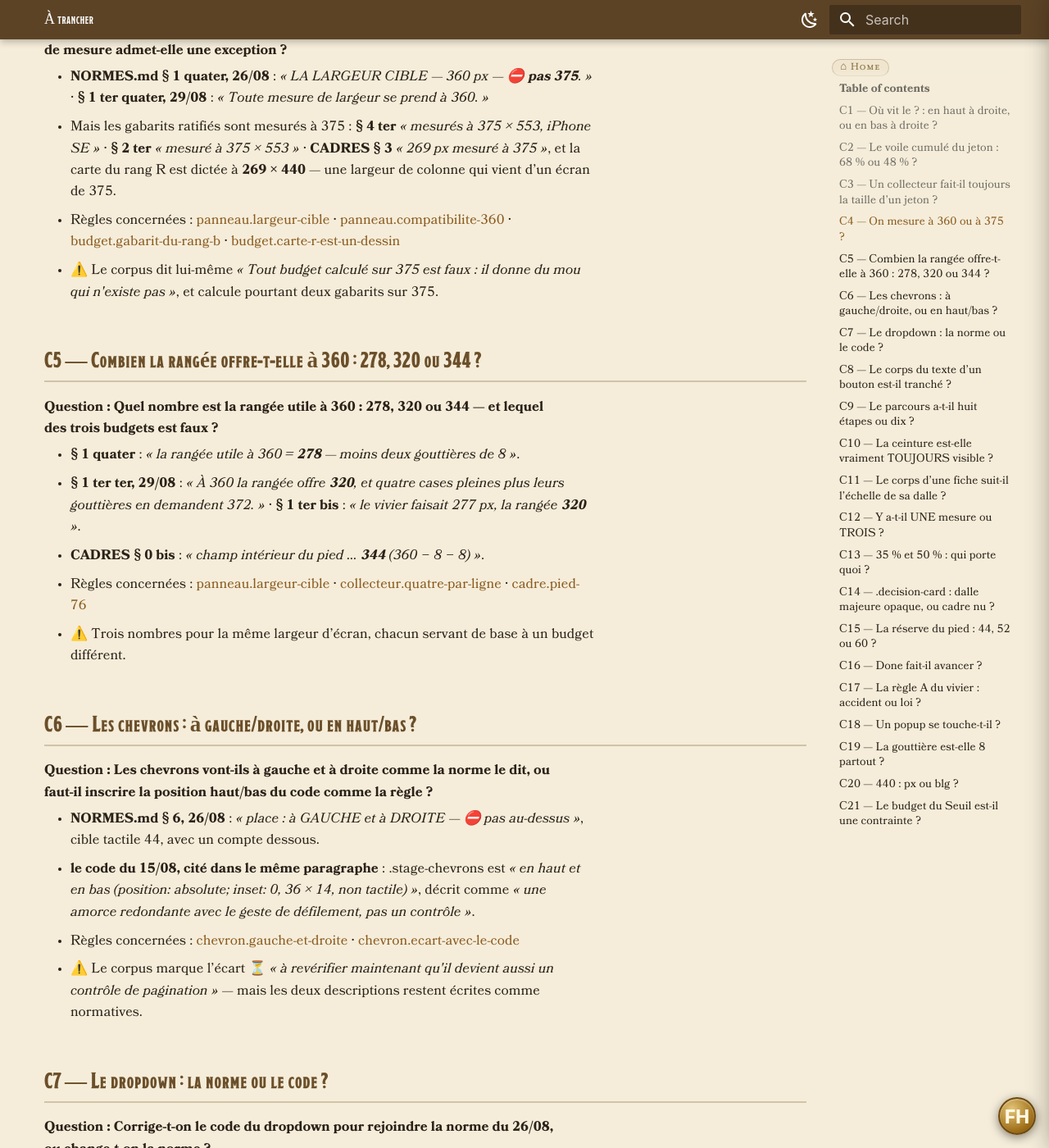
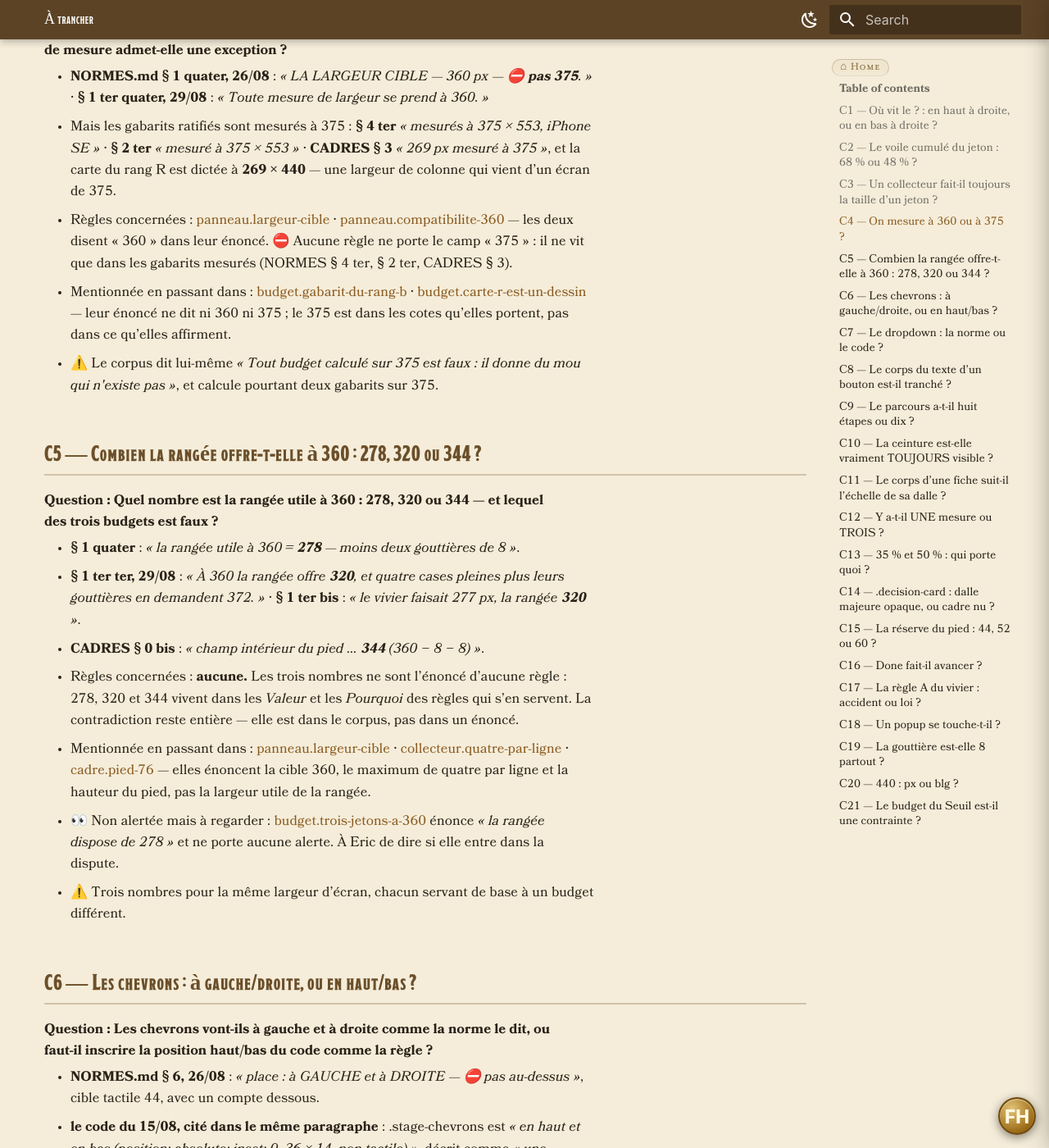
Before and after one commit to Noirchicot/fh-phb, an MkDocs documentation site: the page built from docs/bible/a-trancher.md, in a window 1280 px wide and 1400 px high, scrolled down 1684 px. Shown: the whole window at 82% size. Built offline with MkDocs 1.6.1 and Material for MkDocs 9.7.7, drawn with Linux system fonts in a browser that asks for light colours; some of the changed text lies outside the part shown.

Commit message:
Bible : une alerte ne se pose que sur une règle dont l'énoncé est en jeu
Treize alertes sur quarante-neuf étaient posées sur des règles qui ne font que
mentionner la valeur disputée dans leur argument ou leur valeur, jamais dans leur
énoncé. Le cas signalé au rendu : `jeton.cote` (« 87 × 48 blg ») renvoyait à C9,
« huit étapes ou dix ? », alors que la cote du jeton n'est contestée par personne.

Retirées (13) : C4 sur `budget.gabarit-du-rang-b` et `budget.carte-r-est-un-dessin` ·
C5 sur `panneau.largeur-cible`, `collecteur.quatre-par-ligne` et `cadre.pied-76` ·
C8 sur `bouton.porte-a-deux-ages` · C9 sur `cadre.belt-toujours-visible`,
`socle.ce-qui-ne-se-redessine-jamais` et `jeton.cote` · C10 sur
`cadre.fs-sortie-nommee` · C15 sur `cadre.regle-par-ressemblance-nomme-sa-source` ·
C19 sur `budget.table-des-hauteurs` et `chevron.cout-en-largeur`.

Gardées : 36. Quatre changent de forme parce qu'aucune autre règle ne porte le camp
d'en face (C4 ×2, C15, C19), cinq voient leur liste de pairs raccourcie.

Les 21 contradictions restent, mot pour mot. Deux se retrouvent sans aucune règle en
jeu (C5 et C9) : elles sont gardées, avec la raison écrite. Chaque contradiction
gagne sa ligne « Mentionnée en passant dans » ; C5 et C9 signalent en plus une règle
dont l'énoncé porte bien un camp mais qui ne portait aucune alerte
(`budget.trois-jetons-a-360`, `livre.rangee-encore-vide`) — à Eric de trancher.

Aucun énoncé, aucun « Pourquoi », aucune ancre, aucun titre touché.
Preuve : mkdocs build --strict, code 0, aucun lien cassé.

```diff
--- a/docs/bible/a-trancher.md
+++ b/docs/bible/a-trancher.md
@@ -35,7 +35,8 @@
 
 - **NORMES.md § 1 quater, 26/08** : *« LA LARGEUR CIBLE — 360 px — ⛔ **pas 375**. »* · **§ 1 ter quater, 29/08** : *« Toute mesure de largeur se prend à 360. »*
 - Mais les gabarits ratifiés sont mesurés à 375 : **§ 4 ter** *« mesurés à 375 × 553, iPhone SE »* · **§ 2 ter** *« mesuré à 375 × 553 »* · **CADRES § 3** *« 269 px mesuré à 375 »*, et la carte du rang R est dictée à **269 × 440** — une largeur de colonne qui vient d'un écran de 375.
-- Règles concernées : [`panneau.largeur-cible`](panneau.md#panneau-largeur-cible) · [`panneau.compatibilite-360`](panneau.md#panneau-compatibilite-360) · [`budget.gabarit-du-rang-b`](budget.md#budget-gabarit-du-rang-b) · [`budget.carte-r-est-un-dessin`](budget.md#budget-carte-r-est-un-dessin)
+- Règles concernées : [`panneau.largeur-cible`](panneau.md#panneau-largeur-cible) · [`panneau.compatibilite-360`](panneau.md#panneau-compatibilite-360) — les deux disent « 360 » dans leur énoncé. ⛔ Aucune règle ne porte le camp « 375 » : il ne vit que dans les gabarits mesurés (NORMES § 4 ter, § 2 ter, CADRES § 3).
+- Mentionnée en passant dans : [`budget.gabarit-du-rang-b`](budget.md#budget-gabarit-du-rang-b) · [`budget.carte-r-est-un-dessin`](budget.md#budget-carte-r-est-un-dessin) — leur énoncé ne dit ni 360 ni 375 ; le 375 est dans les cotes qu'elles portent, pas dans ce qu'elles affirment.
 - ⚠️ Le corpus dit lui-même *« Tout budget calculé sur 375 est faux : il donne du mou qui n'existe pas »*, et calcule pourtant deux gabarits sur 375.
 
 ## C5 — Combien la rangée offre-t-elle à 360 : 278, 320 ou 344 ? { #c5 }
@@ -45,7 +46,9 @@
 - **§ 1 quater** : *« la rangée utile à 360 = **278** — moins deux gouttières de 8 »*.
 - **§ 1 ter ter, 29/08** : *« À 360 la rangée offre **320**, et quatre cases pleines plus leurs gouttières en demandent 372. »* · **§ 1 ter bis** : *« le vivier faisait 277 px, la rangée **320** »*.
 - **CADRES § 0 bis** : *« champ intérieur du pied … **344** (360 − 8 − 8) »*.
-- Règles concernées : [`panneau.largeur-cible`](panneau.md#panneau-largeur-cible) · [`collecteur.quatre-par-ligne`](organes.md#collecteur-quatre-par-ligne) · [`cadre.pied-76`](cadres.md#cadre-pied-76)
+- Règles concernées : **aucune.** Les trois nombres ne sont l'énoncé d'aucune règle : 278, 320 et 344 vivent dans les *Valeur* et les *Pourquoi* des règles qui s'en servent. La contradiction reste entière — elle est dans le corpus, pas dans un énoncé.
+- Mentionnée en passant dans : [`panneau.largeur-cible`](panneau.md#panneau-largeur-cible) · [`collecteur.quatre-par-ligne`](organes.md#collecteur-quatre-par-ligne) · [`cadre.pied-76`](cadres.md#cadre-pied-76) — elles énoncent la cible 360, le maximum de quatre par ligne et la hauteur du pied, pas la largeur utile de la rangée.
+- 👀 Non alertée mais à regarder : [`budget.trois-jetons-a-360`](budget.md#budget-trois-jetons-a-360) énonce *« la rangée dispose de 278 »* et ne porte aucune alerte. À Eric de dire si elle entre dans la dispute.
 - ⚠️ Trois nombres pour la même largeur d'écran, chacun servant de base à un budget différent.
 
 ## C6 — Les chevrons : à gauche/droite, ou en haut/bas ? { #c6 }
@@ -72,7 +75,8 @@
 
 - **NORMES.md § 6, 26/08** : *« ⛔ **aucune taille de texte n'est déclarée pour un bouton** — `.species-done` porte `font: inherit`. Tant que le corps d'un bouton n'est pas nommé (T-quoi ?), les largeurs de `small` et `medium` ne sont pas calculables. ⏳ À trancher. »*
 - **NORMES.md § 4 ter, 27/08** : *« la porte : 44 px de cible, corps **T3** — c'est un bouton »* · **§ registre des boutons** : *« bouton de PROPOSITION : octogone, **T3** »* · **§ 6** : *« T3 est le corps recommandé »*.
-- Règles concernées : [`bouton.corps-du-texte`](organes.md#bouton-corps-du-texte) · [`bouton.gabarit-des-deux-lignes`](organes.md#bouton-gabarit-des-deux-lignes) · [`bouton.porte-a-deux-ages`](organes.md#bouton-porte-a-deux-ages)
+- Règles concernées : [`bouton.corps-du-texte`](organes.md#bouton-corps-du-texte) · [`bouton.gabarit-des-deux-lignes`](organes.md#bouton-gabarit-des-deux-lignes)
+- Mentionnée en passant dans : [`bouton.porte-a-deux-ages`](organes.md#bouton-porte-a-deux-ages) — son énoncé décrit les deux âges d'une porte, il ne nomme aucun corps de texte.
 - ⚠️ T3 est employé et ratifié pour la porte ; il reste écrit « à trancher » pour la famille des boutons.
 
 ## C9 — Le parcours a-t-il huit étapes ou dix ? { #c9 }
@@ -81,7 +85,9 @@
 
 - **huit** : *« Elle vaut pour tout token et pour tout collecteur, sur les **huit** étapes »* (§ TAILLE STANDARD) · *« c'est un seuil, pas une étape du **parcours à 8 temps** »* (§ 1 quater) · *« les **huit** écrans rendent 352 dans 360 »* (§ 1 ter quater).
 - **dix** : *« CEINTURE — **dix** étapes, toujours visible »* (CADRES § 3, croquis) · *« La ceinture des **dix** étapes n'est jamais couverte »* (CADRES § 0) · *« `.belt` et ses **dix** crans »* (SOCLE) · *« les **dix** écrans en héritent »*, *« elle est vide sur les **dix** écrans »*, *« cinq écrans sur dix »* (NORMES / CADRES).
-- Règles concernées : [`cadre.belt-toujours-visible`](cadres.md#cadre-belt-toujours-visible) · [`socle.ce-qui-ne-se-redessine-jamais`](socle.md#socle-ce-qui-ne-se-redessine-jamais) · [`jeton.cote`](organes.md#jeton-cote)
+- Règles concernées : **aucune.** Ni « huit » ni « dix » n'est l'énoncé d'une règle : les deux comptes ne paraissent que dans des arguments et des valeurs. La contradiction reste entière — c'est le corpus qui compte deux fois, aucune règle ne prend parti.
+- Mentionnée en passant dans : [`cadre.belt-toujours-visible`](cadres.md#cadre-belt-toujours-visible) · [`socle.ce-qui-ne-se-redessine-jamais`](socle.md#socle-ce-qui-ne-se-redessine-jamais) · [`jeton.cote`](organes.md#jeton-cote) — elles énoncent respectivement que la ceinture n'est jamais couverte, que cinq nœuds ne se redessinent pas, et qu'un jeton mesure 87 × 48 ; le compte des étapes est dans leur *Valeur* ou leur *Pourquoi*.
+- 👀 Non alertée mais à regarder : [`livre.rangee-encore-vide`](organes.md#livre-rangee-encore-vide) énonce *« les dix écrans »* et *« cinq écrans sur dix »* et ne porte aucune alerte.
 - ⚠️ Les deux comptes servent de base à des budgets et à des gardes.
 
 ## C10 — La ceinture est-elle vraiment TOUJOURS visible ? { #c10 }
@@ -91,7 +97,8 @@
 - **CADRES.md § 0** : *« BELT IS ALWAYS VISIBLE »* · *« La ceinture des dix étapes n'est jamais couverte, **par aucun cadre**. »*
 - **CADRES.md § 2** : *« **FS** — plein écran : ni belt ni menu, **ça recouvre tout** »*.
 - **NORMES.md § 1 quater** : *« elle n'est PAS sur tous les écrans — ⛔ **Entrée › R n'en a pas** … 60 px récupérés »* · **§ 1 sexies** : le Seuil est un `FS`, *« ni ceinture ni menu latéral »*.
-- Règles concernées : [`cadre.belt-toujours-visible`](cadres.md#cadre-belt-toujours-visible) · [`cadre.fs-sortie-nommee`](cadres.md#cadre-fs-sortie-nommee) · [`budget.entree-r-sans-ceinture`](budget.md#budget-entree-r-sans-ceinture) · [`cadre.seuil-est-un-fs`](cadres.md#cadre-seuil-est-un-fs)
+- Règles concernées : [`cadre.belt-toujours-visible`](cadres.md#cadre-belt-toujours-visible) · [`budget.entree-r-sans-ceinture`](budget.md#budget-entree-r-sans-ceinture) · [`cadre.seuil-est-un-fs`](cadres.md#cadre-seuil-est-un-fs)
+- Mentionnée en passant dans : [`cadre.fs-sortie-nommee`](cadres.md#cadre-fs-sortie-nommee) — son énoncé exige une sortie nommée ; que le FS recouvre la ceinture est dans son argument.
 - ⚠️ La constante « au-dessus de tout » a au moins deux exceptions écrites, aucune n'étant nommée comme telle dans CADRES § 0.
 
 ## C11 — Le corps d'une fiche suit-il l'échelle de sa dalle ? { #c11 }
@@ -136,7 +143,8 @@
 
 - **NORMES.md § 4** : *« Identity réservait **60 px** là où Destiny et Skills en réservent **52** (la grandeur étroite) »* — présenté comme un défaut.
 - **NORMES.md § LA RÉSERVE EST SYMÉTRIQUE** : mesuré après correction, *« Identity **60/60** … Species, Inheritance, Class **44/44** »* — présenté comme correct, avec l'argument *« ce qui compte n'est pas le chiffre, c'est qu'il soit LE MÊME à gauche et à droite »*.
-- Règles concernées : [`cadre.regle-par-ressemblance-nomme-sa-source`](cadres.md#cadre-regle-par-ressemblance-nomme-sa-source) · [`bouton.reserve-symetrique`](organes.md#bouton-reserve-symetrique)
+- Règles concernées : [`bouton.reserve-symetrique`](organes.md#bouton-reserve-symetrique) — seule règle dont l'énoncé porte la réserve. ⛔ L'autre camp (le 60 d'Identity présenté comme un défaut) ne vit que dans NORMES § 4.
+- Mentionnée en passant dans : [`cadre.regle-par-ressemblance-nomme-sa-source`](cadres.md#cadre-regle-par-ressemblance-nomme-sa-source) — le 60 contre 52 y est l'EXEMPLE d'une règle écrite par ressemblance, pas son énoncé.
 - ⚠️ Le 60 d'Identity est décrit comme une faute dans un paragraphe et comme la mesure juste dans l'autre. Le 52 (la « grandeur étroite ») n'existe plus depuis que `data-grandeur` a remplacé les `@media`.
 
 ## C16 — `Done` fait-il avancer ? { #c16 }
@@ -173,7 +181,8 @@
 
 - **NORMES.md § 1 quater** : *« écart entre rangées : **8** — la gouttière, la même qu'en largeur »* · **CADRES § 2 bis** : marge = `--sp-8` / `--sp-16`.
 - **CADRES.md § 2 et § 7** : l'écart d'une tuile est **4**, *« et c'est l'arithmétique de 360 qui l'a imposé »* · les chevrons emploient `--sp-4`.
-- Règles concernées : [`budget.table-des-hauteurs`](budget.md#budget-table-des-hauteurs) · [`cadre.tuile-ecart-4`](cadres.md#cadre-tuile-ecart-4) · [`chevron.cout-en-largeur`](organes.md#chevron-cout-en-largeur)
+- Règles concernées : [`cadre.tuile-ecart-4`](cadres.md#cadre-tuile-ecart-4) — seule règle dont l'énoncé porte un écart de 4. ⛔ La gouttière de 8 n'est l'énoncé d'aucune règle : elle vit dans NORMES § 1 quater et CADRES § 2 bis.
+- Mentionnée en passant dans : [`budget.table-des-hauteurs`](budget.md#budget-table-des-hauteurs) · [`chevron.cout-en-largeur`](organes.md#chevron-cout-en-largeur) — l'écart de 8 et le `--sp-4` des chevrons sont dans leurs *Valeur*, pas dans leur énoncé.
 - ⚠️ L'exception de la tuile est argumentée et mesurée ; celle de `--sp-4` autour des chevrons ne l'est nulle part.
 
 ## C20 — 440 : px ou blg ? { #c20 }
```
Also changed, not shown: docs/bible/budget.md (+1 -7 lines), docs/bible/cadres.md (+3 -11 lines), docs/bible/organes.md (+3 -11 lines), docs/bible/panneau.md (+2 -4 lines), docs/bible/socle.md (+0 -2 lines).
